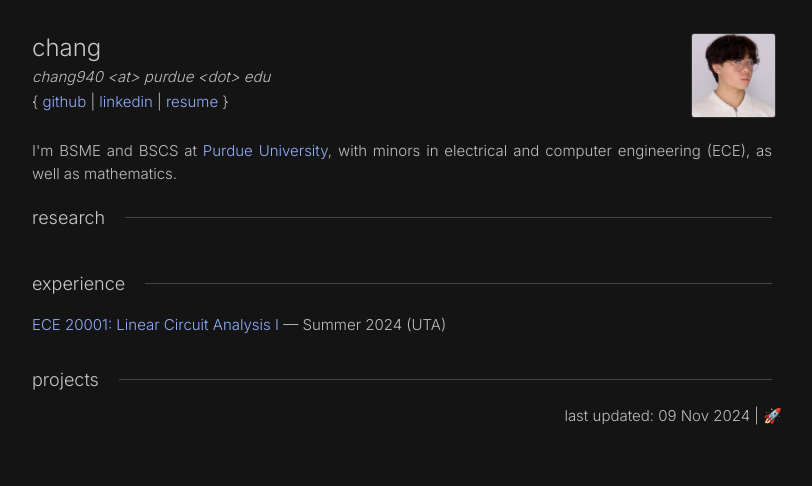
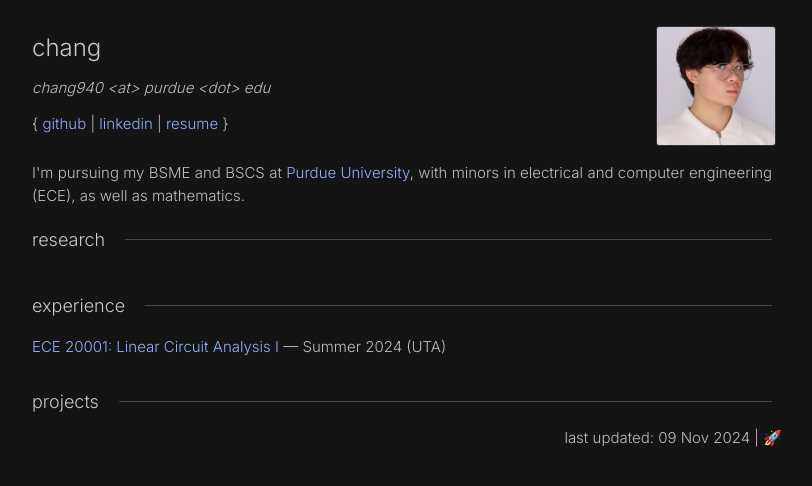
Before and after one commit to vindou/vindou, a Jekyll site: the page built from index.html, in a window 1280 px wide. Shown: the top 486 px of the page, without its empty margins (238-1050 px from the left). Built offline with Jekyll 4.4.1, drawn with Linux system fonts in a browser that asks for light colours.

Commit message:
adjustments

```diff
--- a/css/index.css
+++ b/css/index.css
@@ -165,8 +165,8 @@ a:hover { text-decoration: underline;}
 /* media */
 
 .title-img {
-  height: 85px;
-  width: 85px;
+  height: 120px;
+  width: 120px;
 }
 
 .title-img * {
--- a/index.html
+++ b/index.html
@@ -30,7 +30,7 @@ title: cha
 </div>
 <div class="text-container">
   <p>
-    I'm BSME and BSCS at <a href="https://www.purdue.edu/">Purdue University</a>, with minors in electrical and computer engineering (ECE), as well as mathematics.
+    I'm pursuing my BSME and BSCS at <a href="https://www.purdue.edu/">Purdue University</a>, with minors in electrical and computer engineering (ECE), as well as mathematics.
   </p>
 </div>
 <div class="section">
```
